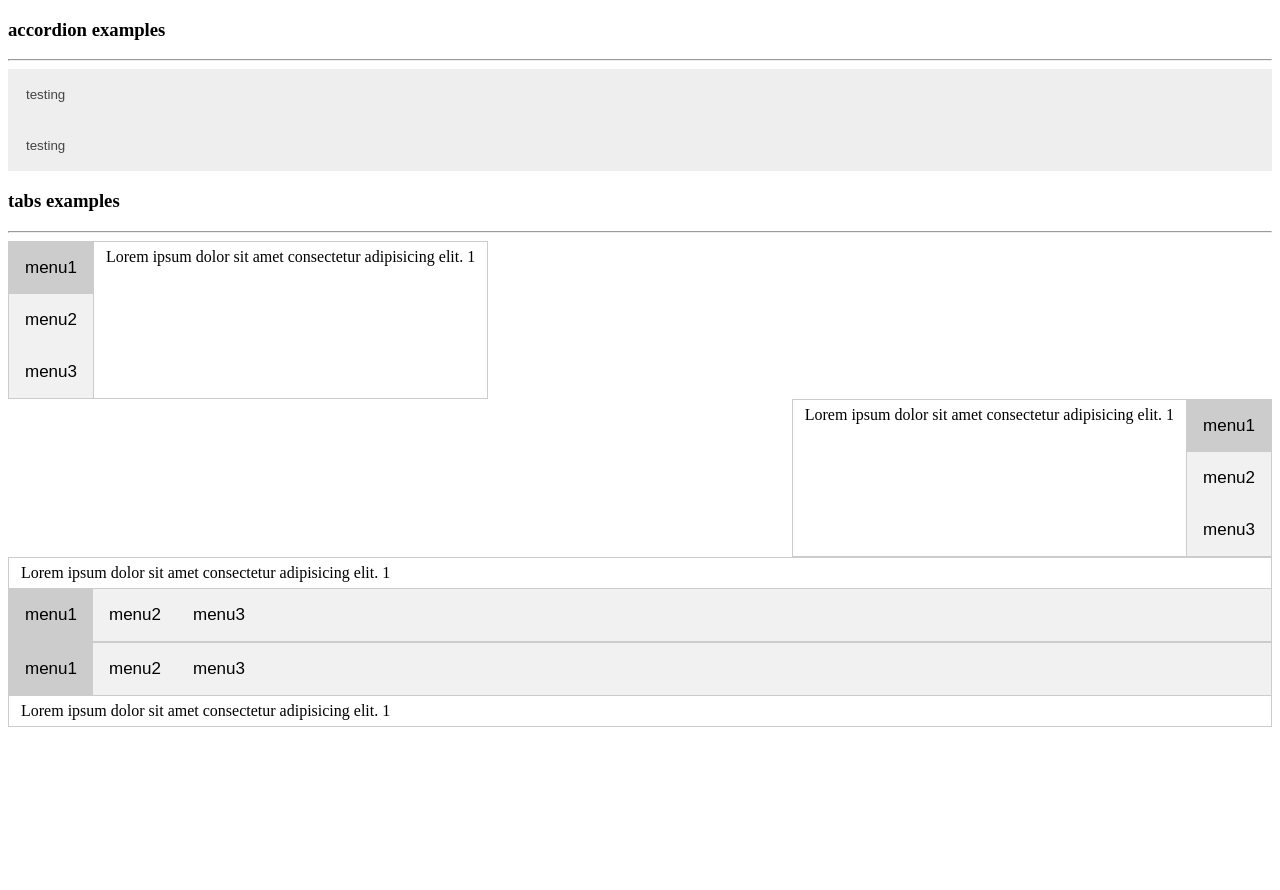
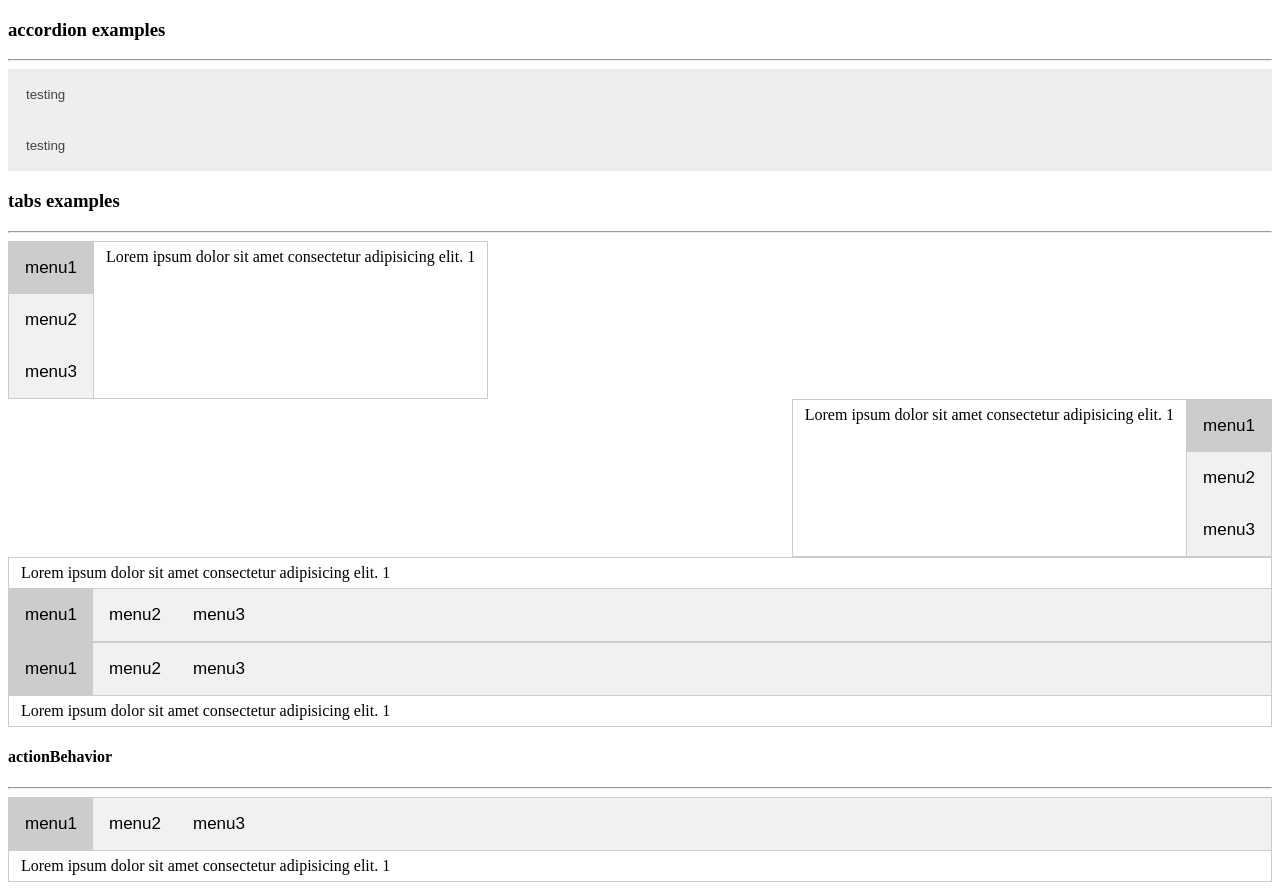
Before and after one commit to caizhiyuannn/w3schools-vue-components, a Vue app: page / in a window 1280 px wide. Before the commit the page ends 800 px from the top, so only its background shows below. Built offline with nearby package versions, Linux system fonts and the light colour scheme.

Commit message:
support mouseover action tabs

```diff
--- a/packages/tabs/tabs.vue
+++ b/packages/tabs/tabs.vue
@@ -5,7 +5,8 @@
         class="w3c__tab_button"
         v-for="(vnode, index) of panels"
         :key="index"
-        @click="currentName = vnode.name"
+        @click="actionBehavior === 'click' ? currentName = vnode.name: null"
+        @mouseover="actionBehavior === 'mouseover' ? currentName = vnode.name: null"
         :class="{'is-active': currentName === vnode.name}"
       >{{ vnode.name }}</button>
     </div>
@@ -25,6 +26,10 @@ export default {
     },
     position: {
       default: 'top',
+      type: String
+    },
+    actionBehavior: {
+      default: 'click',
       type: String
     }
   },
--- a/src/views/tabs.vue
+++ b/src/views/tabs.vue
@@ -22,6 +22,14 @@
       <w3c-tab-panel name="menu2">Lorem ipsum dolor sit amet consectetur adipisicing elit. 2</w3c-tab-panel>
       <w3c-tab-panel name="menu3">Lorem ipsum dolor sit amet consectetur adipisicing elit. 3</w3c-tab-panel>
     </w3c-tabs>
+
+    <h4>actionBehavior</h4>
+    <hr />
+    <w3c-tabs activeName="menu1" position="top" actionBehavior="mouseover">
+      <w3c-tab-panel name="menu1">Lorem ipsum dolor sit amet consectetur adipisicing elit. 1</w3c-tab-panel>
+      <w3c-tab-panel name="menu2">Lorem ipsum dolor sit amet consectetur adipisicing elit. 2</w3c-tab-panel>
+      <w3c-tab-panel name="menu3">Lorem ipsum dolor sit amet consectetur adipisicing elit. 3</w3c-tab-panel>
+    </w3c-tabs>
   </div>
 </template>
 
```
Also changed, not shown: 1 other file (tests, documents, lock files or other folders).
